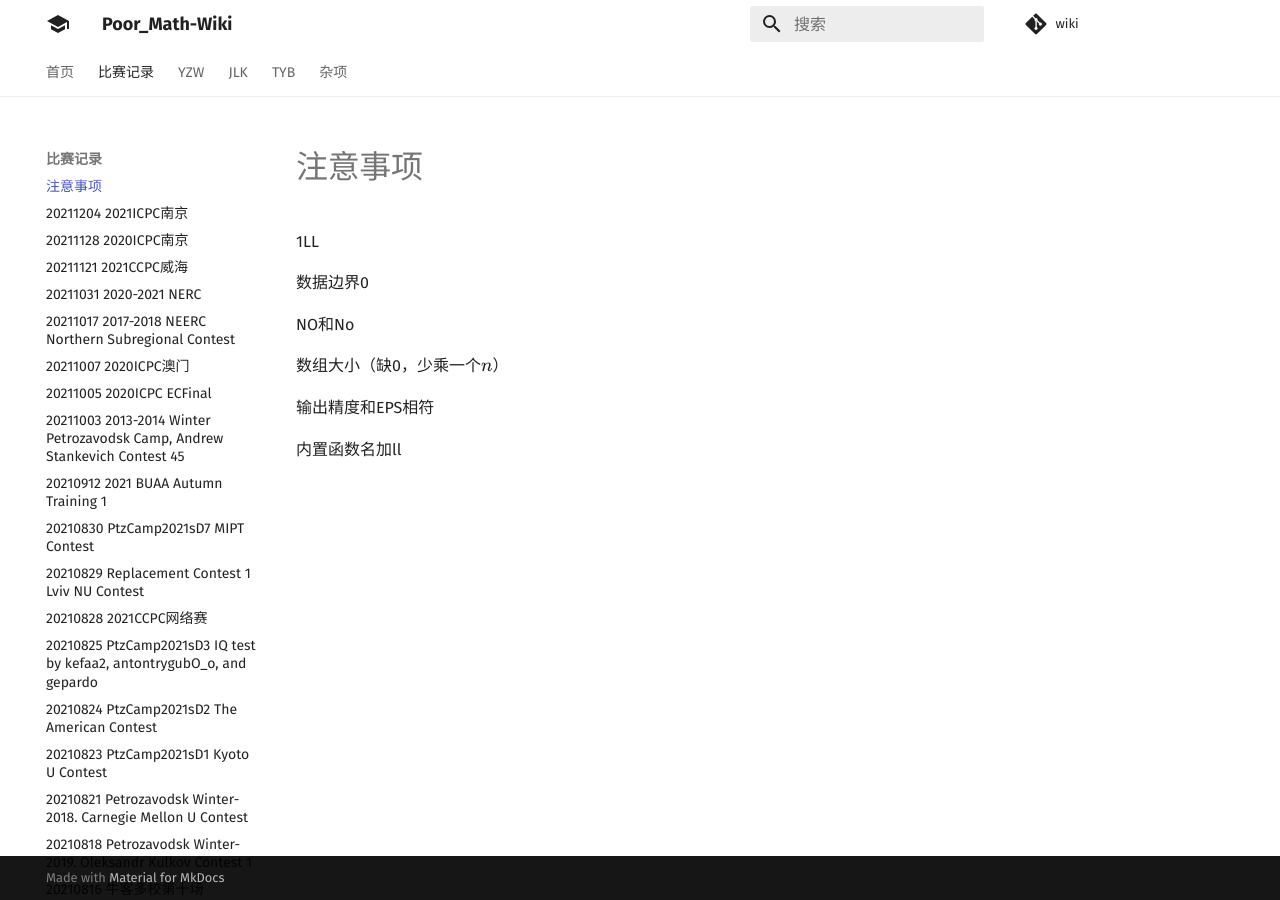
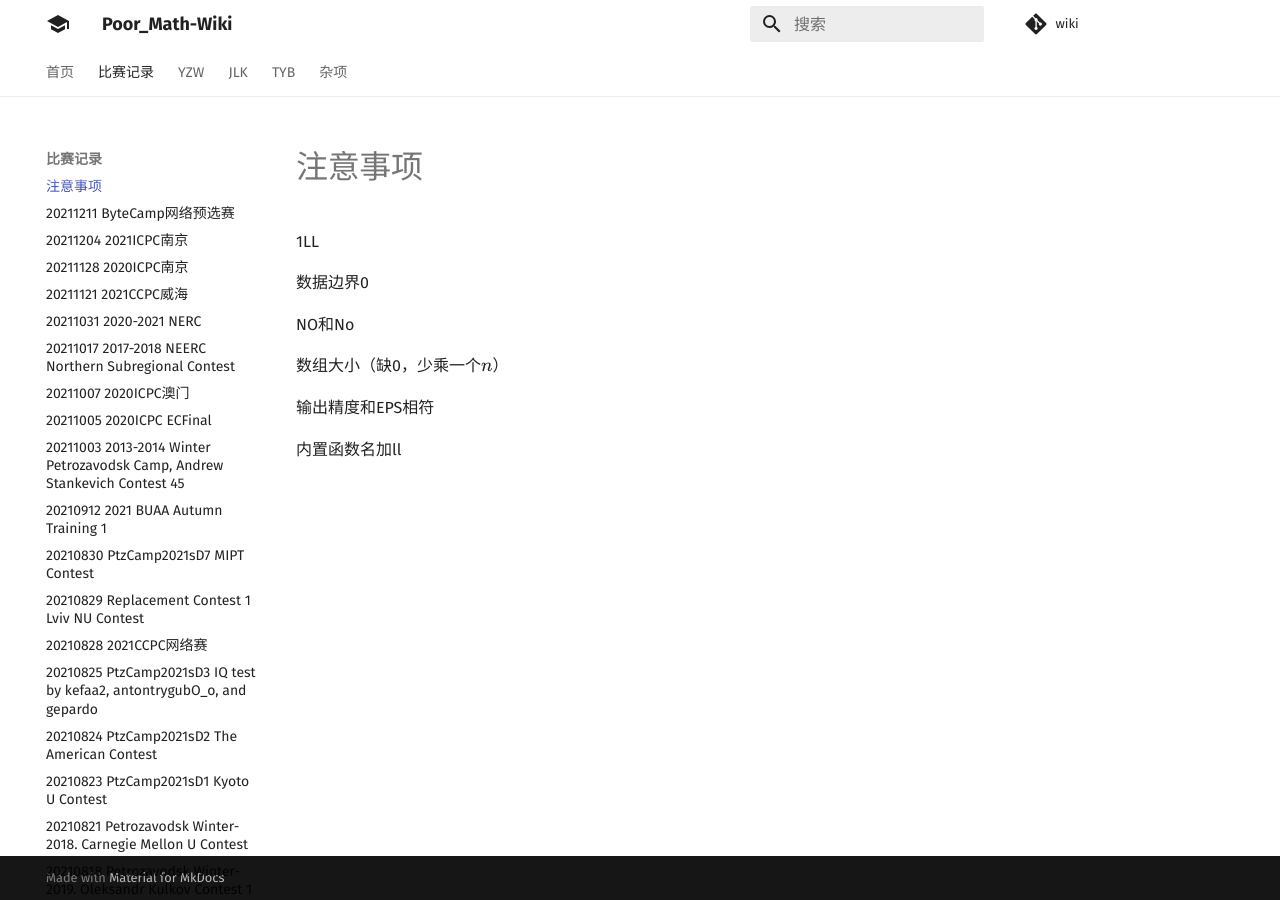
Before and after one commit to PoorMath/PoorMath.github.io, an MkDocs documentation site: the page built from docs/contest/bad_sample.md, in a window 1280 px wide. Built offline with MkDocs 1.6.1 and Material for MkDocs 9.7.7, drawn with Linux system fonts in a browser that asks for light colours; comment, search, counter and statistics services are not loaded.

Commit message:
Update mkdocs.yml

```diff
--- a/mkdocs.yml
+++ b/mkdocs.yml
@@ -66,6 +66,7 @@ nav:
   - 首页: index.md
   - 比赛记录:
     - 注意事项: contest/bad_sample.md
+    - 20211211 ByteCamp网络预选赛: contest/20211211 ByteCamp网络预选赛.md
     - 20211204 2021ICPC南京: contest/20211204 2021ICPC南京.md
     - 20211128 2020ICPC南京: contest/20211128 2020ICPC南京.md
     - 20211121 2021CCPC威海: contest/20211121 2021CCPC威海.md
```
